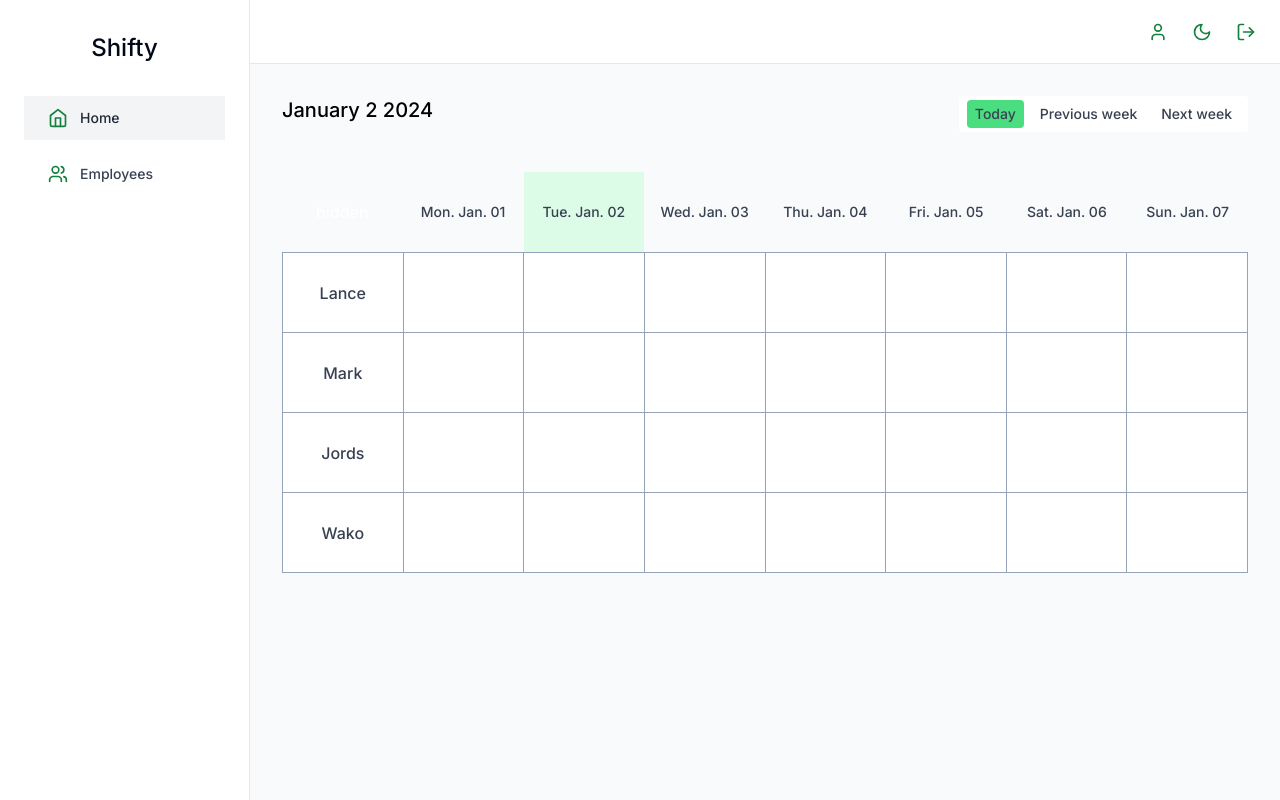
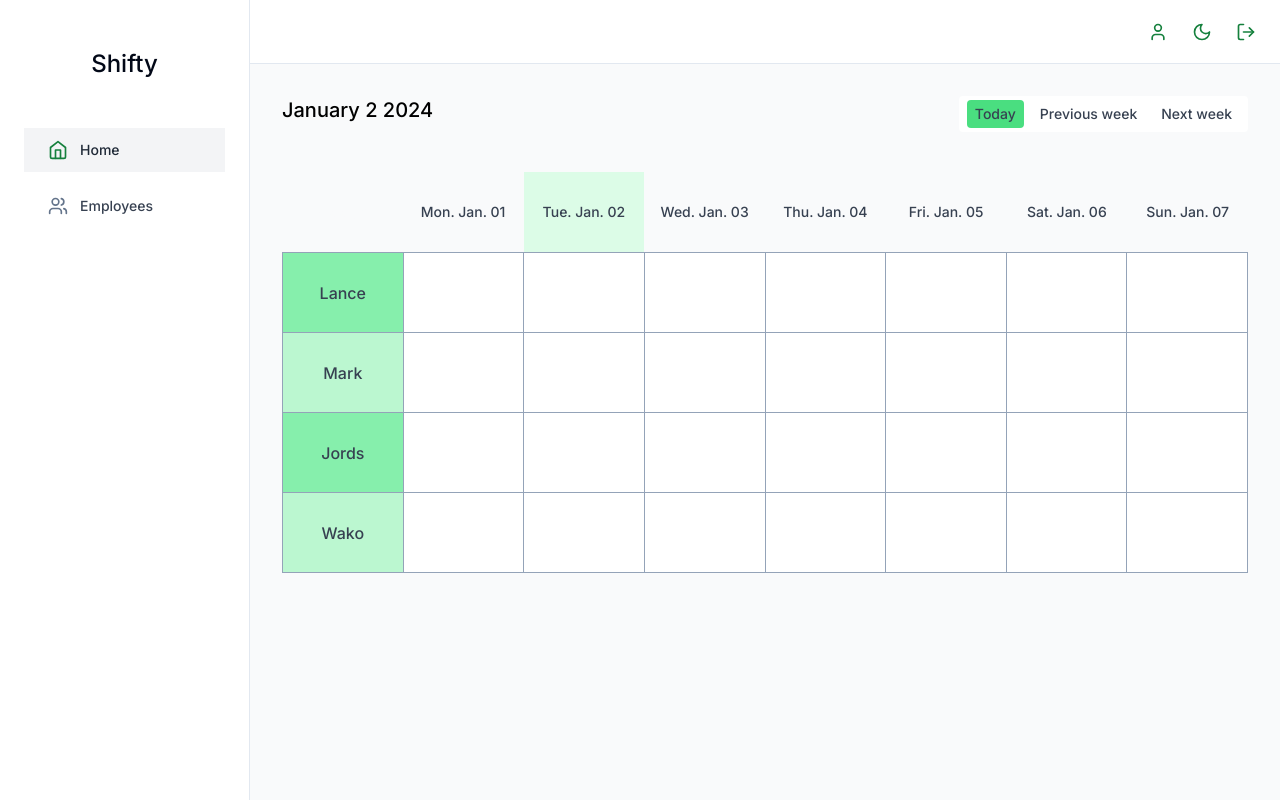
Before and after one commit to lanzmoncis/rota-builder, a Next.js app: page /dashboard in a window 1280 px wide. Built offline with nearby package versions, Linux system fonts and the light colour scheme.

Commit message:
Update minor design changes

```diff
--- a/components/logo.tsx
+++ b/components/logo.tsx
@@ -1,5 +1,5 @@
 const Logo = () => {
-  return <div className="text-2xl font-medium text-center">Shifty</div>;
+  return <div className="text-2xl font-medium text-center p-4">Shifty</div>;
 };
 
 export default Logo;
--- a/components/main-nav.tsx
+++ b/components/main-nav.tsx
@@ -40,7 +40,10 @@ const MainNav = () => {
                   isActive ? "bg-gray-100 text-gray-800" : ""
                 )}
               >
-                <Icon className="w-5 h-5" color="#15803d" />
+                <Icon
+                  className="w-5 h-5"
+                  color={isActive ? "#15803d" : "#64748b"}
+                />
                 <span>{route.name}</span>
               </Link>
             </li>
--- a/components/weekly-calendar.tsx
+++ b/components/weekly-calendar.tsx
@@ -67,7 +67,7 @@ const Calendar = () => {
 
     return (
       <div className="grid grid-cols-8 justify-items-center items-center h-20">
-        <div className="text-white">hidden</div>
+        <div className="text-gray-50">hidden</div>
         {days}
       </div>
     );
@@ -111,10 +111,15 @@ const Calendar = () => {
         </div>
         {renderHeader()}
         <div className="border-slate-400 border-t border-l bg-white">
-          {employees.map((employee) => (
+          {employees.map((employee, index) => (
             <>
               <div key={employee.id} className="grid grid-cols-8">
-                <div className="h-20 flex justify-center items-center border-r border-b border-slate-400">
+                <div
+                  className={cn(
+                    "h-20 flex justify-center items-center border-r border-b border-slate-400",
+                    index % 2 === 0 ? "bg-green-300" : "bg-green-200"
+                  )}
+                >
                   {employee.name}
                 </div>
                 {[...Array(7)].map((_, index) => (
```
